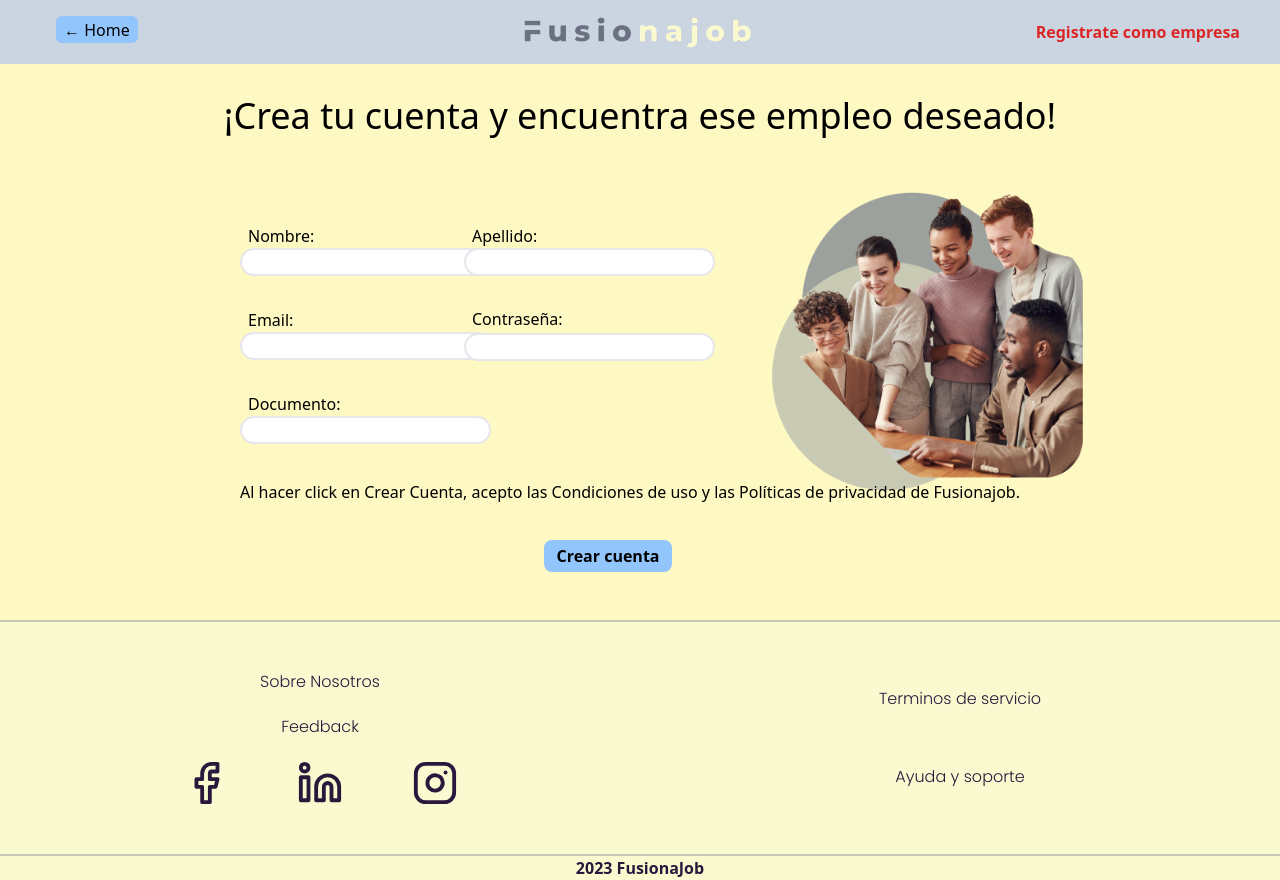
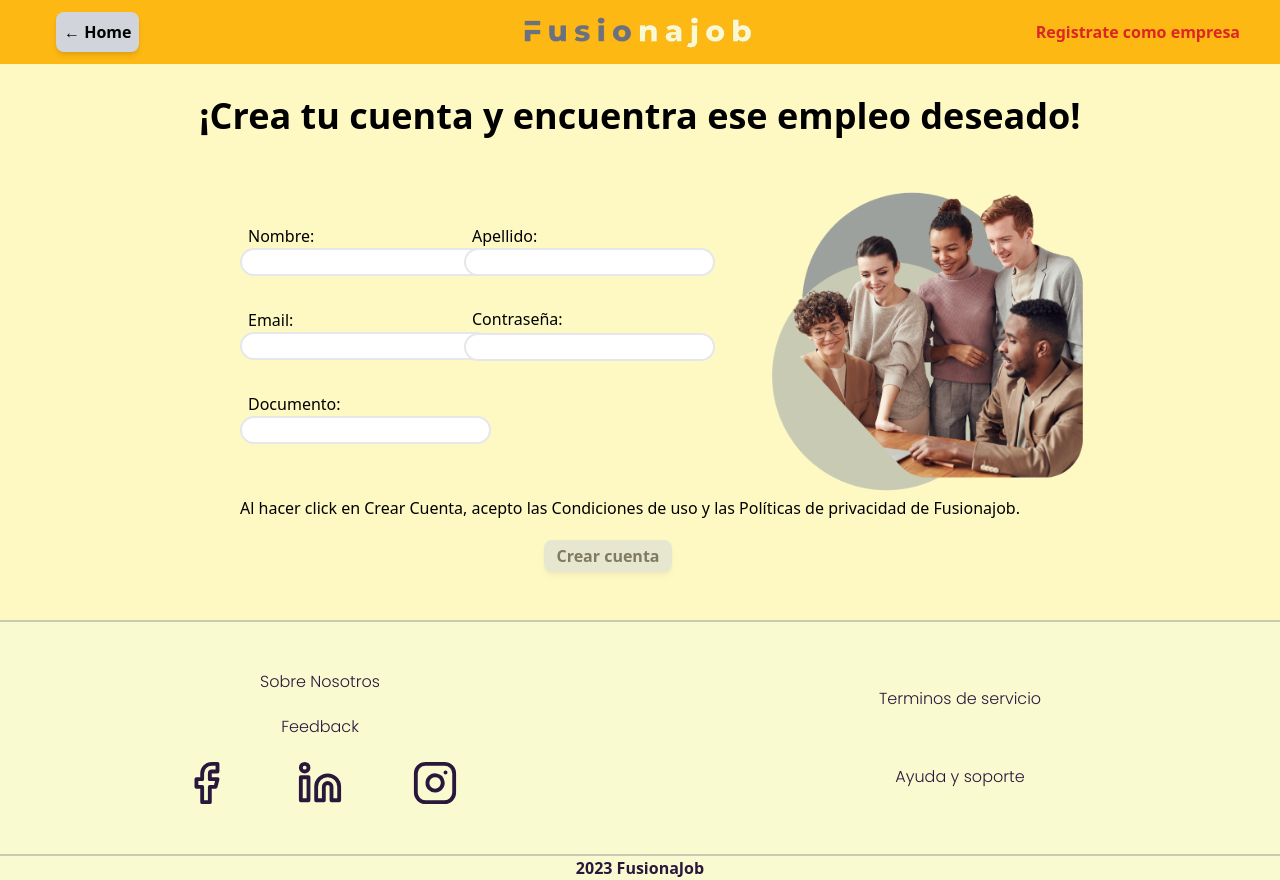
Before and after one commit to felipecalderon/PF-SoyHenry, a React (Create React App) app in the folder client/: page /registro in a window 1280 px wide. Built offline with nearby package versions, Linux system fonts and the light colour scheme.

Commit message:
Arreglo de estilos para como el NavLanding en Registros

```diff
--- a/client/src/components/Registro/Registro.jsx
+++ b/client/src/components/Registro/Registro.jsx
@@ -93,14 +93,14 @@ export const Registro = () => {
     return (
         <div className='relative bg-yellow-100'>
 
-            <div className=' bg-slate-300 h-16'>
+            <div className='bg-secondary-dark dark:bg-primary-dark h-16'>
                 <img src={logofusionajob} alt='Fusionalogo' className='flex relative w-[16rem] ml-[32rem]'/>
-                <Link to='/'><button className='absolute top-4 left-14 w-auto h-auto bg-blue-300 rounded-[6px] border-black py-[.1rem] px-2'>← Home</button></Link>
-                <Link to='/companyregister'><button className='absolute top-5 right-10 text-red-600 font-bold'>Registrate como empresa</button></Link>
+                <Link to='/'><button className='absolute top-3 left-14 py-[.1rem] px-2 h-[2.5rem] bg-gray-300 text-black dark:bg-slate-500 dark:text-white font-semibold rounded-lg shadow-md hover:bg-gray-400 focus:outline-none focus:ring-2'>← Home</button></Link>
+                <Link to='/companyregister'><button className='absolute top-5 right-10 text-red-600 font-bold hover:text-xl transition-all'>Registrate como empresa</button></Link>
             </div>
 
             <div className='flex relative justify-center mt-[2rem] mb-[2rem] text-4xl'>
-                <h2>¡Crea tu cuenta y encuentra ese empleo deseado!</h2>
+                <h2 className='font-bold'>¡Crea tu cuenta y encuentra ese empleo deseado!</h2>
             </div>
 
             <div className='flex absolute right-0 mr-[5rem]'>
@@ -153,14 +153,14 @@ export const Registro = () => {
                     </div>
 
                     <div className='relative mt-[6rem] ml-[20rem] font-bold pb-[3rem]'>
-                        <button disabled={( Object.keys(errors).length > 0)} type='submit' className='bg-blue-300 hover:bg-blue-400 w-32 h-8 rounded-lg border-black hover:text-yellow-200'>Crear cuenta</button>
+                        <button disabled={( Object.keys(errors).length > 0)} type='submit' className='w-32 h-8 disabled:opacity-50 bg-gray-300 text-black dark:bg-slate-500 dark:text-white font-semibold rounded-lg shadow-md hover:bg-gray-400 focus:outline-none focus:ring-2'>Crear cuenta</button>
                     </div>
 
                 </form>
 
             </div>
 
-            <div className='absolute ml-[15rem] mt-[30rem] top-0'>
+            <div className='absolute ml-[15rem] mt-[31rem] top-0'>
                 <p className='text-black'>Al hacer click en Crear Cuenta, acepto las Condiciones de uso y las Políticas de privacidad de Fusionajob.</p>
             </div>
 
--- a/client/src/components/Registro/RegistroEmpresa.jsx
+++ b/client/src/components/Registro/RegistroEmpresa.jsx
@@ -107,14 +107,14 @@ export const RegistroEmpresa = () => {
     return (
         <div className='relative bg-yellow-100'>
 
-        <div className=' bg-slate-300 h-16'>
+        <div className='bg-secondary-dark dark:bg-primary-dark h-16'>
             <img src={logofusionajob} alt='Fusionalogo' className='flex relative w-[16rem] ml-[32rem]'/>
-            <Link to='/'><button className='absolute top-4 left-14 w-auto h-auto bg-blue-300 rounded-[6px] border-black py-[.1rem] px-2'>← Home</button></Link>
-            <Link to='/registro'><button className='absolute top-5 right-10 text-red-600 font-bold'>Registrate como candidato</button></Link>
+            <Link to='/'><button className='absolute top-3 left-14 py-[.1rem] px-2 h-[2.5rem] bg-gray-300 text-black dark:bg-slate-500 dark:text-white font-semibold rounded-lg shadow-md hover:bg-gray-400 focus:outline-none focus:ring-2'>← Home</button></Link>
+            <Link to='/registro'><button className='absolute top-5 right-10 text-red-600 font-bold hover:text-xl transition-all'>Registrate como candidato</button></Link>
         </div>
 
         <div className='flex relative justify-center mt-[2rem] mb-[2rem] text-4xl'>
-            <h2>¡Registra tu empresa y encuentra al mejor candidato!</h2>
+            <h2 className='font-bold'>¡Registra tu empresa y encuentra al mejor candidato!</h2>
         </div>
 
         <div className='flex absolute right-0 mr-[5rem]'>
@@ -183,7 +183,7 @@ export const RegistroEmpresa = () => {
                 </div>
 
                 <div className='relative mt-[6rem] ml-[20rem] font-bold pb-[3rem]'>
-                    <button type='submit' className='bg-blue-300 hover:bg-blue-400 w-32 h-8 rounded-lg border-black hover:text-yellow-200' disabled = {( Object.keys(errors).length !== 0)}>Crear cuenta</button>
+                    <button type='submit' disabled={( Object.keys(errors).length > 0)} className='w-32 h-8 disabled:opacity-50 bg-gray-300 text-black dark:bg-slate-500 dark:text-white font-semibold rounded-lg shadow-md hover:bg-gray-400 focus:outline-none focus:ring-2'>Crear cuenta</button>
                 </div>
 
             </form>
```
